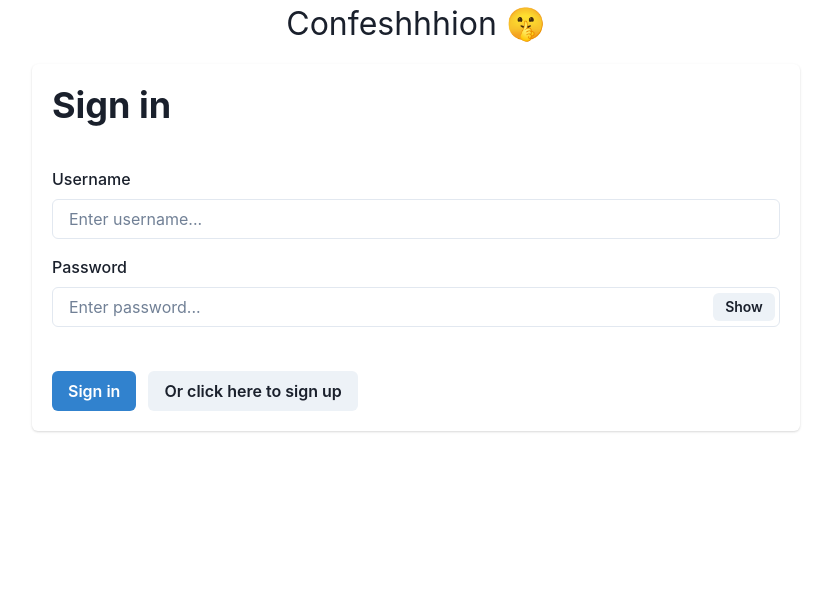
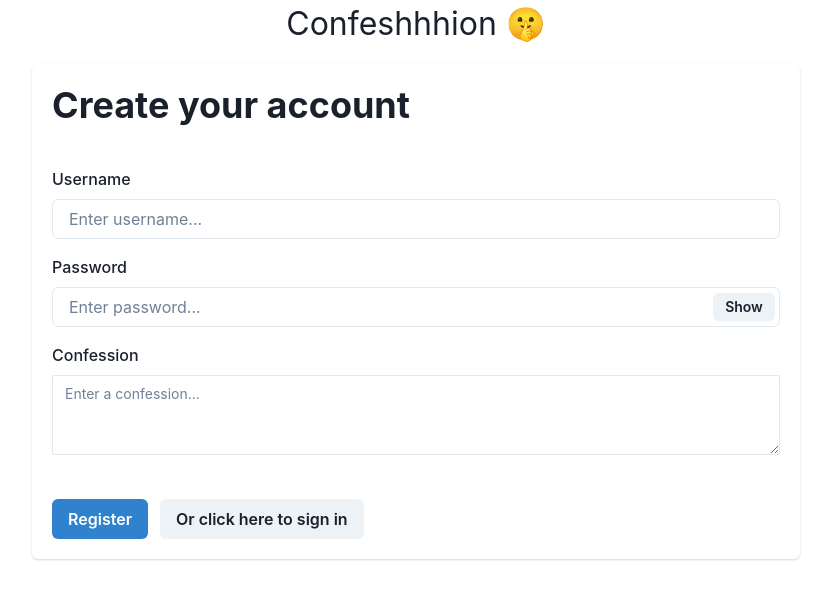
Before and after one commit to lucjastozek/confeshhhion-front, a React (Vite) app: page / in a window 1280 px wide. Shown: the top 598 px of the page, without its empty margins (224-1055 px from the left). Built offline with nearby package versions, Linux system fonts and the light colour scheme; no server answers.

Commit message:
replace login screen with register

```diff
--- a/src/components/App.tsx
+++ b/src/components/App.tsx
@@ -44,7 +44,7 @@ function App() {
                                         confessions={confessions}
                                     />
                                 ) : (
-                                    <SignIn setIsLoggedIn={setIsLoggedIn} />
+                                    <Register setIsLoggedIn={setIsLoggedIn} />
                                 )
                             }
                         >
@@ -74,7 +74,7 @@ function App() {
                                         confessions={confessions}
                                     />
                                 ) : (
-                                    <SignIn setIsLoggedIn={setIsLoggedIn} />
+                                    <Register setIsLoggedIn={setIsLoggedIn} />
                                 )
                             }
                         />
```
